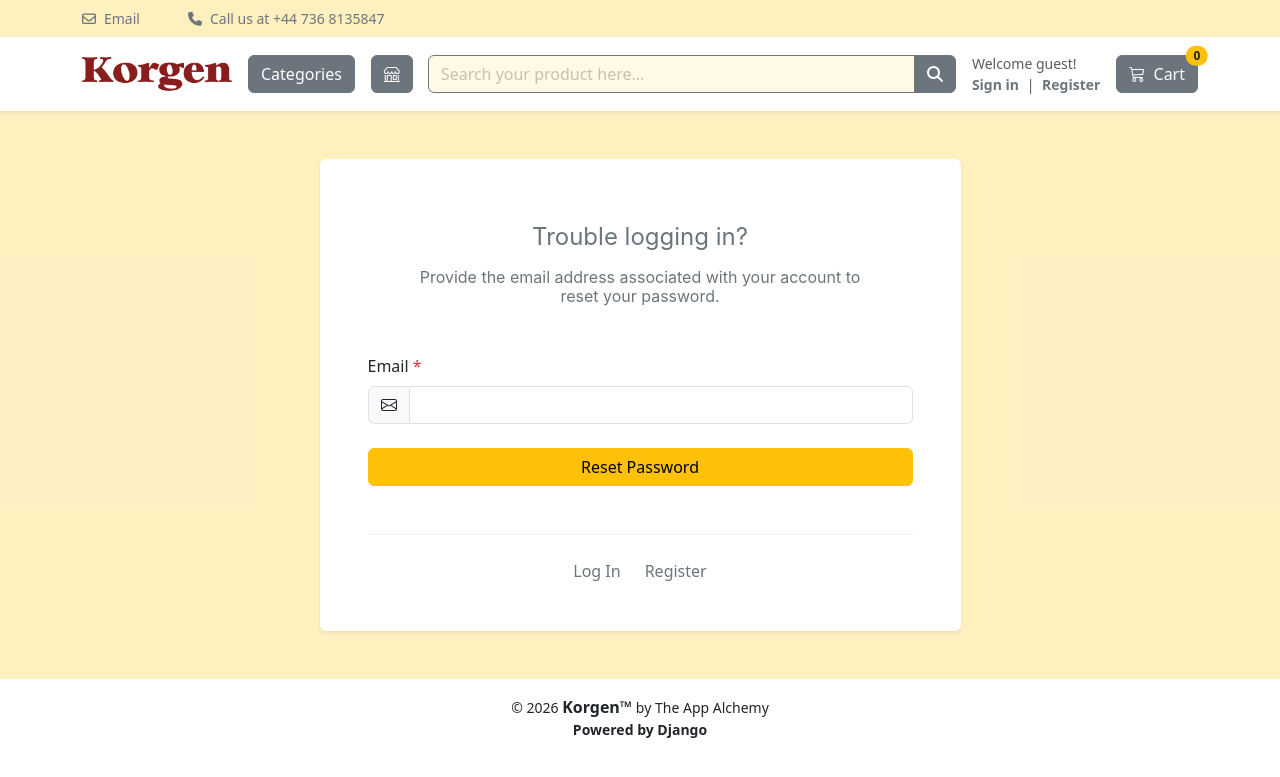
After one commit to disaac318/Korgen-eCommerce-MSP4, a Django app: page /accounts/password-reset/ in a window 1280 px wide. The commit adds this page. Shown: the top 777 px of the page. Run offline with Django 5.2, Linux system fonts and the light colour scheme; data that the repository does not hold is empty; some libraries are stand-ins or nearby versions.

Commit message:
password validation links and reset password validation

```diff
--- a/accounts/templates/accounts/login.html
+++ b/accounts/templates/accounts/login.html
@@ -3,7 +3,8 @@
 {% block content %}
 
 <!-- Main content -->
-<main class="bg-opacity-25 bg-warning py-5" style="min-height: 40vh;">
+<main class="bg-opacity-25 bg-warning py-5"
+     style="min-height: 40vh;">
 
      {% if request.GET.command == 'verification' %}
 
@@ -77,7 +78,7 @@
                                              </label>
                                         </div>
 
-                                        <a href="#"
+                                        <a href="{% url 'accounts:password_reset' %}"
                                              class="small text-decoration-none">Forgot password?</a>
                                    </div>
 
--- /dev/null
+++ b/accounts/templates/accounts/password_reset.html
@@ -0,0 +1,65 @@
+{% extends "base.html" %}
+
+{% block content %}
+
+<!-- Main content -->
+<!-- Password Reset 1 - Bootstrap Brain Component -->
+<div class="bg-opacity-25 bg-warning py-5 py-md-5">
+  <div class="container">
+    <div class="row justify-content-md-center">
+      <div class="col-12 col-md-11 col-lg-8 col-xl-7 col-xxl-6">
+        <div class="bg-white p-4 p-md-5 rounded shadow-sm">
+          <div class="row gy-3 mb-5">
+            <div class="col-12">
+              <div class="text-center">
+                <!-- <a href="#!">
+                  <img src="./assets/img/bsb-logo.svg" alt="BootstrapBrain Logo" width="175" height="57"> -->
+                </a>
+              </div>
+            </div>
+            <div class="col-12">
+               <h2 class="fs-4 fw-normal text-center text-secondary m-0 px-md-5 pb-3">Trouble logging in?</h2>
+              <h2 class="fs-6 fw-normal text-center text-secondary m-0 px-md-5">Provide the email address associated with your account to reset your password.</h2>
+            </div>
+          </div>
+	          <form action="{% url 'accounts:password_reset' %}" method="post" aria-label="Password reset form">
+            {% csrf_token %}
+            <div class="row gy-3 gy-md-4 overflow-hidden">
+              <div class="col-12">
+                <label for="email" class="form-label">Email <span class="text-danger">*</span></label>
+                <div class="input-group">
+                  <span class="input-group-text">
+                    <svg xmlns="http://www.w3.org/2000/svg" width="16" height="16" fill="currentColor" class="bi bi-envelope" viewBox="0 0 16 16">
+                      <path d="M0 4a2 2 0 0 1 2-2h12a2 2 0 0 1 2 2v8a2 2 0 0 1-2 2H2a2 2 0 0 1-2-2V4Zm2-1a1 1 0 0 0-1 1v.217l7 4.2 7-4.2V4a1 1 0 0 0-1-1H2Zm13 2.383-4.708 2.825L15 11.105V5.383Zm-.034 6.876-5.64-3.471L8 9.583l-1.326-.795-5.64 3.47A1 1 0 0 0 2 13h12a1 1 0 0 0 .966-.741ZM1 11.105l4.708-2.897L1 5.383v5.722Z" />
+                    </svg>
+                  </span>
+                  <input type="email" class="form-control" name="email" id="email" required>
+                </div>
+              </div>
+              <div class="col-12">
+                <div class="d-grid">
+                  <button class="btn btn-warning btn-md" type="submit">Reset Password</button>
+                </div>
+              </div>
+            </div>
+          </form>
+          <div class="row">
+            <div class="col-12">
+              <hr class="mt-5 mb-4 border-secondary-subtle">
+              <div class="d-flex gap-4 justify-content-center">
+                <a href="{% url 'accounts:login' %}" class="link-secondary text-decoration-none">Log In</a>
+                <a href="{% url 'accounts:register' %}" class="link-secondary text-decoration-none">Register</a>
+              </div>
+            </div>
+          </div>
+        </div>
+      </div>
+    </div>
+  </div>
+</div>
+
+
+
+
+
+{% endblock %}
--- a/accounts/templates/accounts/register.html
+++ b/accounts/templates/accounts/register.html
@@ -92,14 +92,14 @@
                                         </div>
                                    </div>
 
-                                   <div class="mt-3">
+                                   <!-- <div class="mt-3">
                                         <label for="{{ form.phone_number.id_for_label }}"
                                              class="form-label">Phone number</label>
                                         {{ form.phone_number }}
                                         <div class="text-danger small mt-1">
                                              {{ form.phone_number.errors }}
                                         </div>
-                                   </div>
+                                   </div> -->
 
                                    <button type="submit"
                                         class="btn btn-warning w-100 mt-4">Register</button>
--- a/accounts/urls.py
+++ b/accounts/urls.py
@@ -9,4 +9,11 @@ urlpatterns = [
     path('logout/', views.logout, name='logout'),
     path('dashboard/', views.dashboard, name='dashboard'),
     path('activate/<uidb64>/<token>/', views.activate, name='activate'),
+
+    path('password-reset/', views.password_reset_request, name='password_reset'),
+    path(
+        'password-reset/<uidb64>/<token>/',
+        views.password_reset_confirm,
+        name='password_reset_confirm',
+    ),
 ]
--- a/accounts/views.py
+++ b/accounts/views.py
@@ -1,10 +1,13 @@
+import logging
 from urllib.parse import urlencode
 
+from django.conf import settings
 from django.contrib import messages
-from django.conf import settings
 from django.contrib.auth import authenticate, login as auth_login, logout as auth_logout
 from django.contrib.auth.decorators import login_required
-from django.core.mail import EmailMessage
+from django.contrib.auth.forms import SetPasswordForm
+from django.contrib.auth.tokens import default_token_generator
+from django.core.mail import EmailMultiAlternatives
 from django.shortcuts import redirect, render
 from django.template.loader import render_to_string
 from django.urls import reverse
@@ -18,6 +21,22 @@ from carts.models import Cart
 from .forms import RegistrationForm
 from .models import Account
 from .tokens import account_activation_token
+
+
+logger = logging.getLogger(__name__)
+
+
+def _send_multipart_email(subject, template_base, context, recipient):
+    text_message = render_to_string(f'{template_base}.txt', context)
+    html_message = render_to_string(f'{template_base}.html', context)
+    email = EmailMultiAlternatives(
+        subject,
+        text_message,
+        from_email=settings.DEFAULT_FROM_EMAIL,
+        to=[recipient],
+    )
+    email.attach_alternative(html_message, 'text/html')
+    email.send()
 
 
 @never_cache
@@ -34,20 +53,28 @@ def register(request):
                 kwargs={'uidb64': uid, 'token': token},
             )
             activation_url = request.build_absolute_uri(activation_path)
-            message = render_to_string('accounts/acc_verification_email.html', {
+            email_context = {
                 'user': user,
                 'activation_url': activation_url,
                 'site_name': 'Korgen',
-            })
-            email = EmailMessage(
-                'Activate your account.',
-                message,
-                from_email=settings.DEFAULT_FROM_EMAIL,
-                to=[user.email],
-            )
-            email.content_subtype = 'html'
-            email.send()
-            # messages.success(request, 'Registration successful. Please check your email to activate your account. If you do not see the email, check your spam or junk folder.', extra_tags='success')
+            }
+
+            try:
+                _send_multipart_email(
+                    'Activate your account.',
+                    'accounts/acc_verification_email',
+                    email_context,
+                    user.email,
+                )
+            except Exception:
+                logger.exception('Failed to send activation email to %s', user.email)
+                user.delete()
+                form.add_error(
+                    None,
+                    'We could not send your activation email. Please try again later.',
+                )
+                return render(request, 'accounts/register.html', {'form': form})
+
             login_url = reverse('accounts:login')
             query = urlencode({
                 'command': 'verification',
@@ -119,3 +146,64 @@ def activate(request, uidb64, token):
 @login_required(login_url='accounts:login')
 def dashboard(request):
     return render(request, 'accounts/dashboard.html')
+
+
+@never_cache
+def password_reset_request(request):
+    if request.method == 'POST':
+        email = request.POST.get('email', '').strip()
+        user = Account.objects.filter(email__iexact=email, is_active=True).first()
+
+        if user:
+            reset_path = reverse('accounts:password_reset_confirm', kwargs={
+                'uidb64': urlsafe_base64_encode(force_bytes(user.pk)),
+                'token': default_token_generator.make_token(user),
+            })
+            reset_url = request.build_absolute_uri(reset_path)
+            email_context = {
+                'user': user,
+                'reset_url': reset_url,
+                'site_name': 'Korgen',
+            }
+            try:
+                _send_multipart_email(
+                    'Password Reset Request',
+                    'accounts/password_reset_email',
+                    email_context,
+                    user.email,
+                )
+            except Exception:
+                logger.exception('Failed to send password reset email to %s', user.email)
+
+        messages.success(
+            request,
+            'If an active account exists for that email address, a password reset link has been sent.',
+            extra_tags='success',
+        )
+        return redirect('accounts:login')
+
+    return render(request, 'accounts/password_reset.html')
+
+
+@never_cache
+def password_reset_confirm(request, uidb64, token):
+    try:
+        uid = force_str(urlsafe_base64_decode(uidb64))
+        user = Account.objects.get(pk=uid, is_active=True)
+    except (TypeError, ValueError, OverflowError, Account.DoesNotExist):
+        user = None
+
+    if user is None or not default_token_generator.check_token(user, token):
+        messages.error(request, 'Password reset link is invalid or has expired.', extra_tags='danger')
+        return redirect('accounts:password_reset')
+
+    form = SetPasswordForm(user, request.POST or None)
+    for field in form.fields.values():
+        field.widget.attrs.update({'class': 'form-control'})
+
+    if request.method == 'POST' and form.is_valid():
+        form.save()
+        messages.success(request, 'Your password has been reset successfully. You can now log in.')
+        return redirect('accounts:login')
+
+    return render(request, 'accounts/password_reset_confirm.html', {'form': form})
```
Also changed, not shown: accounts/forms.py (+14 -0 lines), accounts/templates/accounts/acc_verification_email.html (+22 -8 lines), accounts/templates/accounts/acc_verification_email.txt (added, +10 -0 lines), accounts/templates/accounts/password_reset_confirm.html (added, +52 -0 lines), accounts/templates/accounts/password_reset_email.html (added, +26 -0 lines), accounts/templates/accounts/password_reset_email.txt (added, +10 -0 lines).
